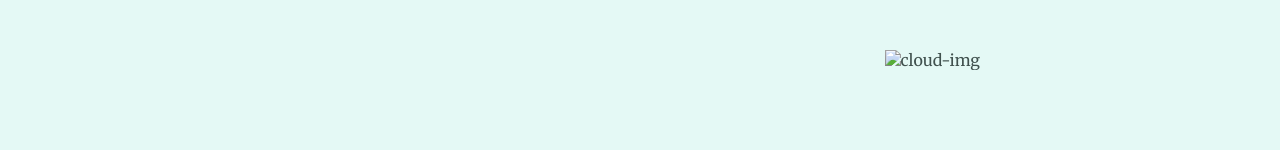
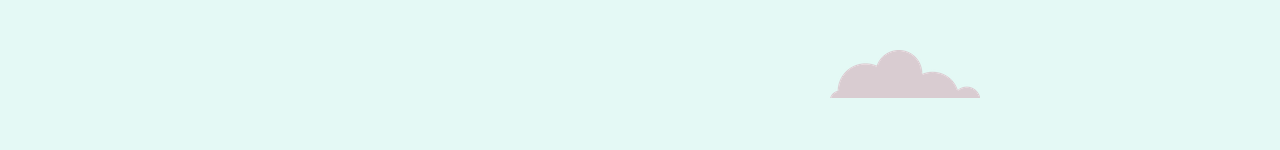
Before and after one commit to KrishnaSudarshan002/Portfolio-Site, a plain HTML site: page index.html in a window 1280 px wide. Shown: the top 150 px of the page. Drawn offline with Linux system fonts and the light colour scheme; files whose address does not match are found by name.

Commit message:
Update index.html

```diff
--- a/index.html
+++ b/index.html
@@ -15,7 +15,7 @@
 
 <body>
 <div class="top-container">
-    <img class="top-cloud" src="CSS - My Site Images/cloud.png" alt="cloud-img" >
+    <img class="top-cloud" src="cloud.png" alt="cloud-img" >
 
     <h1>I'm Krishna Sudarshan</h1>
     <h2>a <span class="pro">pro</span>grammer.</h2>
```
